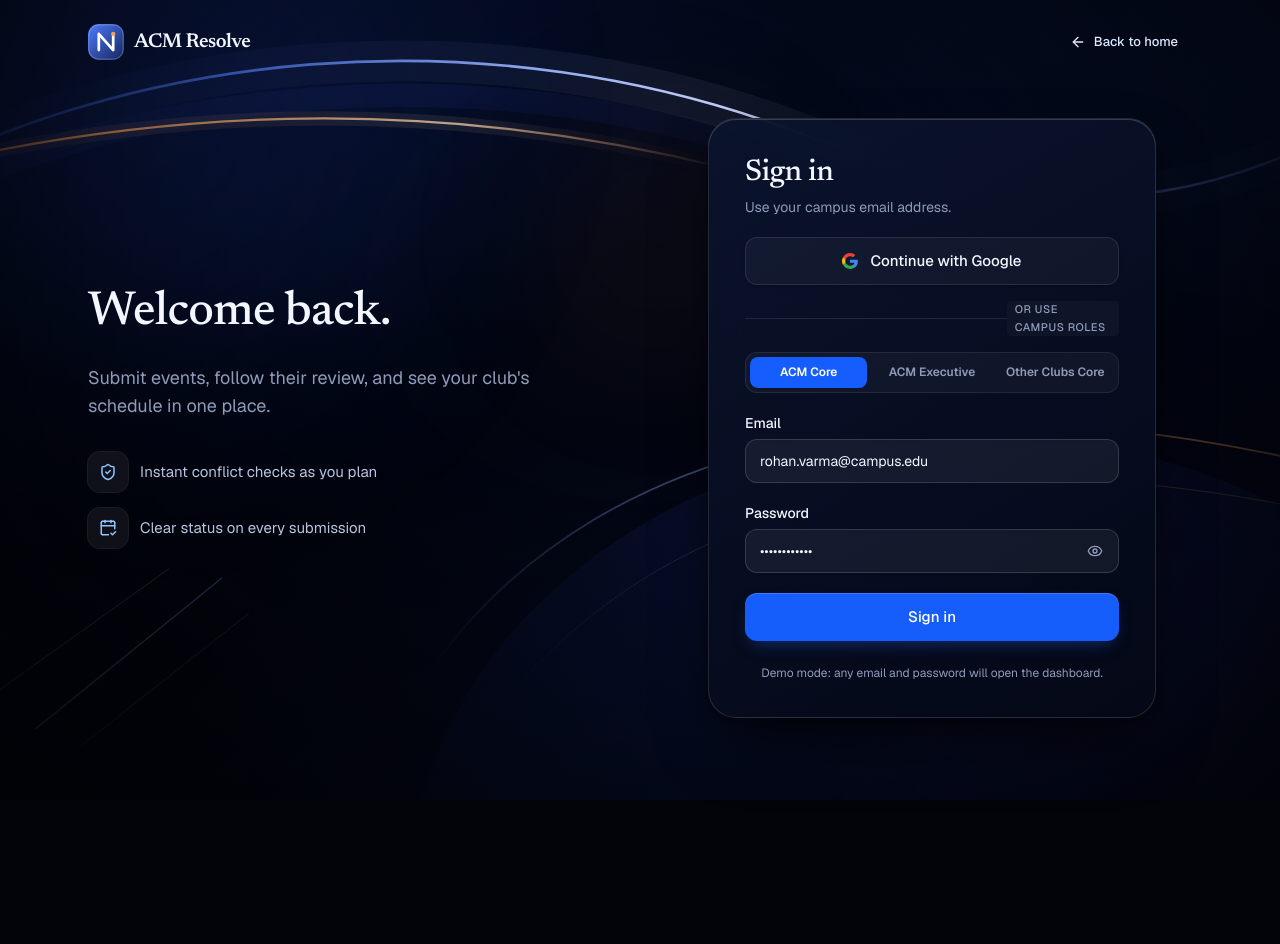
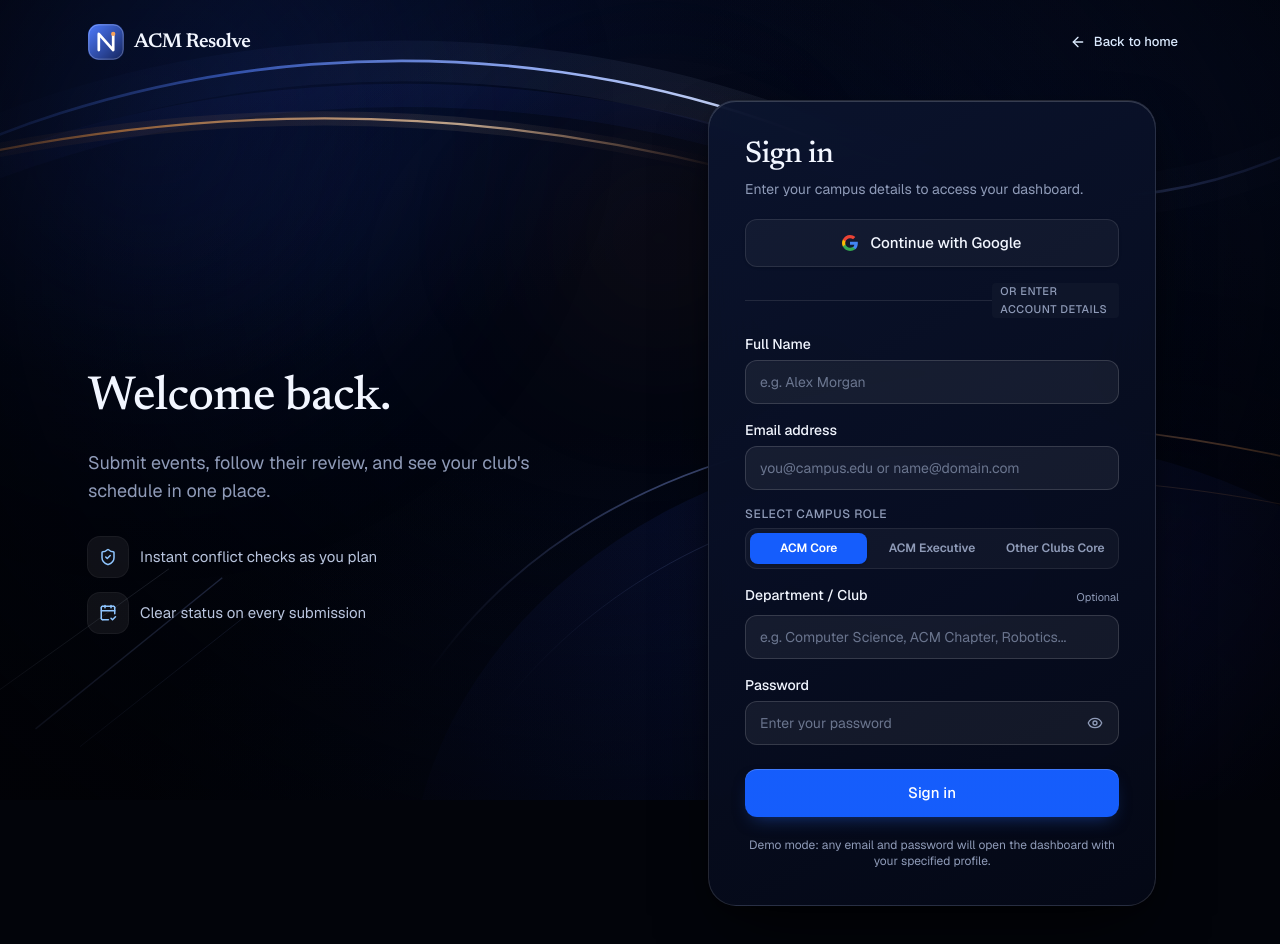
Before and after one commit to koonjz/incursion, a Next.js app: page /login in a window 1280 px wide. Shown: the top 944 px of the page. Before the commit the page ends 800 px from the top, so only its background shows below. Built offline with nearby package versions, Linux system fonts and the light colour scheme.

Commit message:
feat(auth): remove hardcoded Rohan Varma profile and add name and profile inputs on login

```diff
--- /dev/null
+++ b/app/api/auth/profile/route.ts
@@ -0,0 +1,70 @@
+import { NextRequest, NextResponse } from "next/server";
+import { prisma } from "@/src/lib/prisma";
+import { Role } from "@prisma/client";
+
+export async function POST(req: NextRequest) {
+  try {
+    const { name, email, role, department } = await req.json();
+    if (!email || typeof email !== "string") {
+      return NextResponse.json({ success: false, error: "Valid email is required" }, { status: 400 });
+    }
+
+    const cleanEmail = email.trim().toLowerCase();
+    const cleanName = (name || "").trim() || cleanEmail.split("@")[0].replace(/[._-]/g, " ").replace(/\b\w/g, (c: string) => c.toUpperCase());
+
+    const rbacRole: Role =
+      role === "acm_core"
+        ? Role.ADMIN
+        : role === "acm_executive"
+        ? Role.ORGANIZER
+        : Role.STUDENT;
+
+    const user = await prisma.user.upsert({
+      where: { email: cleanEmail },
+      update: {
+        name: cleanName,
+        role: rbacRole,
+        department: department || undefined,
+        isActive: true,
+      },
+      create: {
+        email: cleanEmail,
+        name: cleanName,
+        role: rbacRole,
+        department: department || "General",
+        isActive: true,
+      },
+    });
+
+    return NextResponse.json({ success: true, user });
+  } catch (err) {
+    console.error("[POST /api/auth/profile]", err);
+    return NextResponse.json({ success: false, error: "Database error" }, { status: 500 });
+  }
+}
+
+export async function GET(req: NextRequest) {
+  try {
+    const { searchParams } = new URL(req.url);
+    const email = searchParams.get("email");
+    if (!email) {
+      return NextResponse.json({ success: false, error: "Email query param required" }, { status: 400 });
+    }
+
+    const user = await prisma.user.findUnique({
+      where: { email: email.trim().toLowerCase() },
+      select: {
+        id: true,
+        name: true,
+        email: true,
+        role: true,
+        department: true,
+      },
+    });
+
+    return NextResponse.json({ success: true, user });
+  } catch (err) {
+    console.error("[GET /api/auth/profile]", err);
+    return NextResponse.json({ success: false, error: "Database error" }, { status: 500 });
+  }
+}
--- a/components/auth/LoginForm.tsx
+++ b/components/auth/LoginForm.tsx
@@ -15,22 +15,40 @@ import { signIn } from "next-auth/react";
 export function LoginForm() {
   const router = useRouter();
   const { login } = useAuth();
+  const [fullName, setFullName] = useState("");
   const [selectedRole, setSelectedRole] = useState<UserRole>("acm_core");
-  const [email, setEmail] = useState("rohan.varma@campus.edu");
-  const [password, setPassword] = useState("••••••••••••");
+  const [email, setEmail] = useState("");
+  const [department, setDepartment] = useState("");
+  const [password, setPassword] = useState("");
   const [show, setShow] = useState(false);
   const [error, setError] = useState<string | null>(null);
   const [loading, setLoading] = useState(false);
 
+  React.useEffect(() => {
+    try {
+      const saved = localStorage.getItem("acm_resolve_auth_user");
+      if (saved) {
+        const parsed = JSON.parse(saved);
+        if (parsed.name && parsed.name !== "Campus User" && parsed.name !== "Rohan Varma") {
+          setFullName(parsed.name);
+        }
+        if (parsed.email && parsed.email !== "user@campus.edu" && parsed.email !== "rohan.varma@campus.edu") {
+          setEmail(parsed.email);
+        }
+        if (parsed.department) {
+          setDepartment(parsed.department);
+        }
+        if (parsed.role) {
+          setSelectedRole(parsed.role);
+        }
+      }
+    } catch {
+      // ignore
+    }
+  }, []);
+
   const handleRoleSelect = (role: UserRole) => {
     setSelectedRole(role);
-    if (role === "acm_core") {
-      setEmail("rohan.varma@campus.edu");
-    } else if (role === "other_club_core") {
-      setEmail("priya.patel@robotics.campus.edu");
-    } else {
-      setEmail("aarav.sharma@campus.edu");
-    }
   };
 
   const handleGoogleSignIn = async () => {
@@ -44,7 +62,7 @@ export function LoginForm() {
     }
   };
 
-  const onSubmit = (e: React.FormEvent) => {
+  const onSubmit = async (e: React.FormEvent) => {
     e.preventDefault();
     if (!email.trim() || !password) {
       setError("Enter your email and password to continue.");
@@ -57,25 +75,30 @@ export function LoginForm() {
     setError(null);
     setLoading(true);
 
-    let role: UserRole = selectedRole;
-    if (email.toLowerCase().includes("priya") || email.toLowerCase().includes("robotics") || selectedRole === "other_club_core") {
-      role = "other_club_core";
-    } else if (email.toLowerCase().includes("aarav") || email.toLowerCase().includes("executive") || selectedRole === "acm_executive") {
-      role = "acm_executive";
-    } else if (email.toLowerCase().includes("rohan") || email.toLowerCase().includes("core") || selectedRole === "acm_core") {
-      role = "acm_core";
+    const cleanEmail = email.trim().toLowerCase();
+    const cleanName =
+      fullName.trim() ||
+      cleanEmail
+        .split("@")[0]
+        .replace(/[._-]/g, " ")
+        .replace(/\b\w/g, (c) => c.toUpperCase());
+
+    try {
+      await fetch("/api/auth/profile", {
+        method: "POST",
+        headers: { "Content-Type": "application/json" },
+        body: JSON.stringify({
+          name: cleanName,
+          email: cleanEmail,
+          role: selectedRole,
+          department: department.trim() || undefined,
+        }),
+      });
+    } catch (err) {
+      console.warn("Could not save profile to database", err);
     }
 
-    const name =
-      email.trim() && !email.includes("@campus.edu")
-        ? email.split("@")[0]
-        : role === "acm_core"
-        ? "Rohan Varma"
-        : role === "other_club_core"
-        ? "Priya Patel"
-        : "Aarav Sharma";
-
-    login(role, email, name);
+    login(selectedRole, cleanEmail, cleanName, department.trim());
     const destination =
       typeof window !== "undefined"
         ? new URLSearchParams(window.location.search).get("callbackUrl") || "/dashboard"
@@ -120,7 +143,7 @@ export function LoginForm() {
 
         <div className="glass-strong mx-auto w-full max-w-md rounded-[var(--radius-hero)] p-7 sm:p-9">
           <h2 className="font-display text-3xl font-medium text-ink">Sign in</h2>
-          <p className="mt-1.5 text-sm text-muted">Use your campus email address.</p>
+          <p className="mt-1.5 text-sm text-muted">Enter your campus details to access your dashboard.</p>
 
           <Button
             type="button"
@@ -154,11 +177,43 @@ export function LoginForm() {
           <div className="relative my-4 flex items-center justify-center">
             <div className="w-full border-t border-white/10" />
             <span className="relative rounded bg-slate-900/90 px-2 text-[11px] font-medium uppercase tracking-wider text-muted">
-              or use campus roles
+              or enter account details
             </span>
           </div>
 
-          <div className="mt-2 grid grid-cols-3 gap-1.5 rounded-xl bg-white/[0.04] p-1 border border-white/8">
+          <form onSubmit={onSubmit} noValidate className="mt-4 space-y-4">
+            <div>
+              <Label htmlFor="fullName">Full Name</Label>
+              <Input
+                id="fullName"
+                type="text"
+                autoComplete="name"
+                placeholder="e.g. Alex Morgan"
+                value={fullName}
+                onChange={(e) => setFullName(e.target.value)}
+                disabled={loading}
+                className="mt-1"
+              />
+            </div>
+
+            <div>
+              <Label htmlFor="email">Email address</Label>
+              <Input
+                id="email"
+                type="email"
+                autoComplete="email"
+                placeholder="you@campus.edu or name@domain.com"
+                value={email}
+                onChange={(e) => setEmail(e.target.value)}
+                aria-invalid={!!error && !email.trim()}
+                disabled={loading}
+                className="mt-1"
+              />
+            </div>
+
+            <div>
+              <Label className="block text-xs font-medium uppercase tracking-wider text-muted">Select Campus Role</Label>
+              <div className="mt-1.5 grid grid-cols-3 gap-1.5 rounded-xl bg-white/[0.04] p-1 border border-white/8">
                 <button
                   type="button"
                   onClick={() => handleRoleSelect("acm_core")}
@@ -193,25 +248,27 @@ export function LoginForm() {
                   Other Clubs Core
                 </button>
               </div>
+            </div>
 
-          <form onSubmit={onSubmit} noValidate className="mt-5 space-y-5">
             <div>
-              <Label htmlFor="email">Email</Label>
+              <div className="flex items-center justify-between">
+                <Label htmlFor="department">Department / Club</Label>
+                <span className="text-[11px] text-muted">Optional</span>
+              </div>
               <Input
-                id="email"
-                type="email"
-                autoComplete="email"
-                placeholder="you@campus.edu"
-                value={email}
-                onChange={(e) => setEmail(e.target.value)}
-                aria-invalid={!!error && !email.trim()}
+                id="department"
+                type="text"
+                placeholder="e.g. Computer Science, ACM Chapter, Robotics..."
+                value={department}
+                onChange={(e) => setDepartment(e.target.value)}
                 disabled={loading}
+                className="mt-1"
               />
             </div>
 
             <div>
               <Label htmlFor="password">Password</Label>
-              <div className="relative">
+              <div className="relative mt-1">
                 <Input
                   id="password"
                   type={show ? "text" : "password"}
@@ -240,7 +297,7 @@ export function LoginForm() {
               </p>
             )}
 
-            <Button type="submit" size="lg" className="w-full" disabled={loading}>
+            <Button type="submit" size="lg" className="w-full mt-2" disabled={loading}>
               {loading ? (
                 <>
                   <Loader2 className="animate-spin" /> Signing in
@@ -251,8 +308,8 @@ export function LoginForm() {
             </Button>
           </form>
 
-          <p className="mt-6 text-center text-xs text-muted">
-            Demo mode: any email and password will open the dashboard.
+          <p className="mt-5 text-center text-xs text-muted">
+            Demo mode: any email and password will open the dashboard with your specified profile.
           </p>
         </div>
       </div>
--- a/components/events/DashboardOverviewView.tsx
+++ b/components/events/DashboardOverviewView.tsx
@@ -121,7 +121,7 @@ export function DashboardOverviewView({ initialEvents }: { initialEvents?: Campu
     return true;
   });
 
-  const firstName = user?.name ? user.name.split(" ")[0] : "Rohan";
+  const firstName = user?.name ? user.name.split(" ")[0] : "there";
 
   return (
     <div className="space-y-8">
--- a/components/expenses/AddExpenseClaimModal.tsx
+++ b/components/expenses/AddExpenseClaimModal.tsx
@@ -11,6 +11,8 @@ import { Button } from "@/components/ui/button";
 import { Input } from "@/components/ui/input";
 import { Label } from "@/components/ui/label";
 import type { ExpenseCategory, ExpenseClaim } from "@/lib/types/expenses";
+import { useAuth } from "@/lib/auth/auth-context";
+import { initials } from "@/lib/utils";
 
 interface AddExpenseClaimModalProps {
   open: boolean;
@@ -23,6 +25,7 @@ export function AddExpenseClaimModal({
   onOpenChange,
   onAddClaim,
 }: AddExpenseClaimModalProps) {
+  const { user } = useAuth();
   const [event, setEvent] = useState("ACM Hackathon 2026");
   const [category, setCategory] = useState<ExpenseCategory>("Food & Catering");
   const [amount, setAmount] = useState("");
@@ -53,8 +56,8 @@ export function AddExpenseClaimModal({
       receiptName: receiptFile,
       merchant: merchant.trim() || "Campus Vendor LLC",
       addedBy: {
-        name: "Rohan Varma",
-        initials: "RV",
+        name: user?.name || "Campus User",
+        initials: initials(user?.name || "Campus User") || "CU",
       },
       status: "approved",
       gstin: "27AABCT3518Q1ZV",
--- a/components/shell/Sidebar.tsx
+++ b/components/shell/Sidebar.tsx
@@ -114,11 +114,11 @@ export function Sidebar({ onNavClick, className, bare = false }: SidebarProps) {
       <div className="space-y-2">
         <div className="glass-inset flex items-center gap-3 rounded-2xl p-3">
           <span className="flex size-10 shrink-0 items-center justify-center rounded-xl bg-gradient-to-br from-blue-600 to-navy-900 text-sm font-semibold text-white">
-            {initials(user?.name ?? "Rohan Varma")}
+            {initials(user?.name || "Campus User")}
           </span>
           <div className="min-w-0 flex-1">
-            <p className="truncate text-sm font-semibold text-ink">{user?.name ?? "Rohan Varma"}</p>
-            <p className="truncate text-xs text-muted">{user?.roleLabel ?? "ACM Core reviewer"}</p>
+            <p className="truncate text-sm font-semibold text-ink">{user?.name || "Campus User"}</p>
+            <p className="truncate text-xs text-muted">{user?.roleLabel || "Campus Member"}</p>
           </div>
         </div>
         <Link
--- a/components/verification/VerificationDetailWorkspace.tsx
+++ b/components/verification/VerificationDetailWorkspace.tsx
@@ -31,7 +31,7 @@ const RESULT: Record<Decision, { title: string; text: string }> = {
 
 export function VerificationDetailWorkspace({ event, conflict }: { event: CampusEvent; conflict?: EventConflict | null }) {
   const router = useRouter();
-  const { isAcmCore } = useAuth();
+  const { isAcmCore, user } = useAuth();
   const [notes, setNotes] = useState("");
   const [changes, setChanges] = useState("");
   const [askingChanges, setAskingChanges] = useState(false);
@@ -204,7 +204,7 @@ export function VerificationDetailWorkspace({ event, conflict }: { event: Campus
           </div>
 
           <p className="flex items-center gap-2 text-xs text-muted">
-            <ShieldCheck className="size-4 shrink-0" /> Recorded under Rohan Varma, ACM Core.
+            <ShieldCheck className="size-4 shrink-0" /> Recorded under {user?.name || "Reviewer"}, {user?.roleLabel || "Reviewer"}.
           </p>
         </Card>
       </div>
--- a/lib/auth/auth-context.tsx
+++ b/lib/auth/auth-context.tsx
@@ -10,34 +10,34 @@ export interface AuthUser {
   email: string;
   role: UserRole;
   roleLabel: string;
+  department?: string;
 }
 
-export const ACM_CORE_USER: AuthUser = {
-  id: "usr_rohan",
-  name: "Rohan Varma",
-  email: "rohan.varma@campus.edu",
+export const DEFAULT_USER: AuthUser = {
+  id: "usr_guest",
+  name: "Campus User",
+  email: "user@campus.edu",
   role: "acm_core",
   roleLabel: "ACM Core reviewer",
 };
 
-export const ACM_EXECUTIVE_USER: AuthUser = {
-  id: "usr_aarav",
-  name: "Aarav Sharma",
-  email: "aarav.sharma@campus.edu",
-  role: "acm_executive",
+/** Backwards-compatibility alias for previous imports */
+export const CLUB_LEAD_USER = DEFAULT_USER;
+export const ACM_CORE_USER = DEFAULT_USER;
+export const ACM_EXECUTIVE_USER = {
+  id: "usr_lead",
+  name: "Campus Executive",
+  email: "executive@campus.edu",
+  role: "acm_executive" as UserRole,
   roleLabel: "ACM Executive",
 };
-
-export const OTHER_CLUB_CORE_USER: AuthUser = {
-  id: "usr_priya",
-  name: "Priya Patel",
-  email: "priya.patel@robotics.campus.edu",
-  role: "other_club_core",
+export const OTHER_CLUB_CORE_USER = {
+  id: "usr_member",
+  name: "Club Member",
+  email: "member@campus.edu",
+  role: "other_club_core" as UserRole,
   roleLabel: "Other Club Core Member",
 };
-
-/** Backwards-compatibility alias for previous imports */
-export const CLUB_LEAD_USER = ACM_EXECUTIVE_USER;
 
 interface AuthContextType {
   user: AuthUser;
@@ -47,7 +47,7 @@ interface AuthContextType {
   canSeeConflicts: boolean;
   canAccessReviews: boolean;
   canAccessSubmissions: boolean;
-  login: (role?: UserRole, email?: string, name?: string) => void;
+  login: (role?: UserRole, email?: string, name?: string, department?: string) => void;
   logout: () => void;
   switchRole: (role: UserRole) => void;
 }
@@ -69,11 +69,11 @@ function notify() {
 }
 
 let cachedRaw: string | null = null;
-let cachedUser: AuthUser = ACM_CORE_USER;
+let cachedUser: AuthUser = DEFAULT_USER;
 
 function getSnapshot(): AuthUser {
   if (typeof window === "undefined") {
-    return ACM_CORE_USER;
+    return DEFAULT_USER;
   }
   try {
     const raw = localStorage.getItem(STORAGE_KEY);
@@ -94,20 +94,20 @@ function getSnapshot(): AuthUser {
           }
         }
       }
-      cachedUser = ACM_CORE_USER;
+      cachedUser = DEFAULT_USER;
     }
     return cachedUser;
   } catch {
-    return ACM_CORE_USER;
+    return DEFAULT_USER;
   }
 }
 
 function getServerSnapshot(): AuthUser {
-  return ACM_CORE_USER;
+  return DEFAULT_USER;
 }
 
 const AuthContext = createContext<AuthContextType>({
-  user: ACM_CORE_USER,
+  user: DEFAULT_USER,
   isAcmCore: true,
   isAcmExecutive: false,
   isOtherClubCore: false,
@@ -122,27 +122,28 @@ const AuthContext = createContext<AuthContextType>({
 export function AuthProvider({ children }: { children: React.ReactNode }) {
   const user = useSyncExternalStore(subscribe, getSnapshot, getServerSnapshot);
 
-  const login = (role: UserRole = "acm_core", email?: string, name?: string) => {
-    let nextUser: AuthUser;
-    if (role === "acm_core") {
-      nextUser = {
-        ...ACM_CORE_USER,
-        email: email || ACM_CORE_USER.email,
-        name: name || ACM_CORE_USER.name,
-      };
-    } else if (role === "other_club_core") {
-      nextUser = {
-        ...OTHER_CLUB_CORE_USER,
-        email: email || OTHER_CLUB_CORE_USER.email,
-        name: name || OTHER_CLUB_CORE_USER.name,
-      };
-    } else {
-      nextUser = {
-        ...ACM_EXECUTIVE_USER,
-        email: email || ACM_EXECUTIVE_USER.email,
-        name: name || ACM_EXECUTIVE_USER.name,
-      };
-    }
+  const login = (role: UserRole = "acm_core", email?: string, name?: string, department?: string) => {
+    const roleLabels: Record<UserRole, string> = {
+      acm_core: "ACM Core reviewer",
+      acm_executive: "ACM Executive",
+      other_club_core: "Club Core Member",
+    };
+
+    const cleanEmail = (email || "").trim().toLowerCase();
+    const cleanName =
+      (name || "").trim() ||
+      (cleanEmail
+        ? cleanEmail.split("@")[0].replace(/[._-]/g, " ").replace(/\b\w/g, (c) => c.toUpperCase())
+        : "Campus User");
+
+    const nextUser: AuthUser = {
+      id: `usr_${cleanEmail.replace(/[^a-z0-9]/g, "_") || "user"}`,
+      email: cleanEmail || "user@campus.edu",
+      name: cleanName,
+      role: role,
+      roleLabel: roleLabels[role] || "Member",
+      department: department?.trim() || undefined,
+    };
     try {
       localStorage.setItem(STORAGE_KEY, JSON.stringify(nextUser));
       const rbacRole =
```
Also changed, not shown: src/modules/expenses/claimsService.ts (+4 -4 lines). Lines whose indentation alone changed are shown as unchanged.
